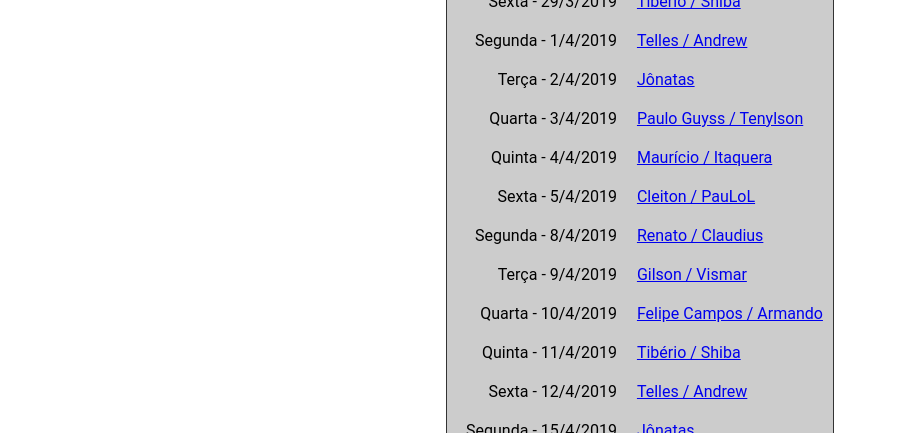
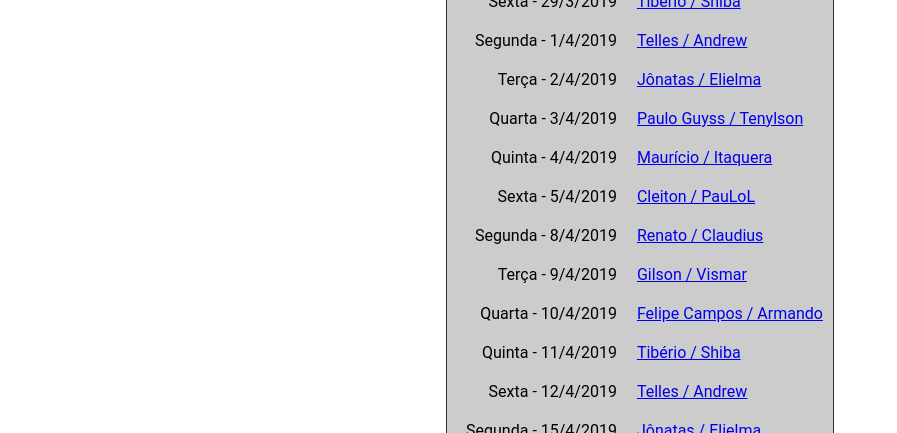
Before and after one commit to felipers84/escala-cafe, an Angular app: page / in a window 1280 px wide. Shown: the part 367-800 px from the top of the page, without its empty margins (0-897 px from the left). Built offline with nearby package versions, Linux system fonts and the light colour scheme.

Commit message:
Update app.component.ts

```diff
--- a/src/app/app.component.ts
+++ b/src/app/app.component.ts
@@ -21,7 +21,7 @@ export class AppComponent implements OnInit {
     'Felipe Campos / Armando',
     'Tibério / Shiba',
     'Telles / Andrew',
-    'Jônatas'
+    'Jônatas / Elielma'
   ];
 
   escala: Array<[Date, String]>;
```
